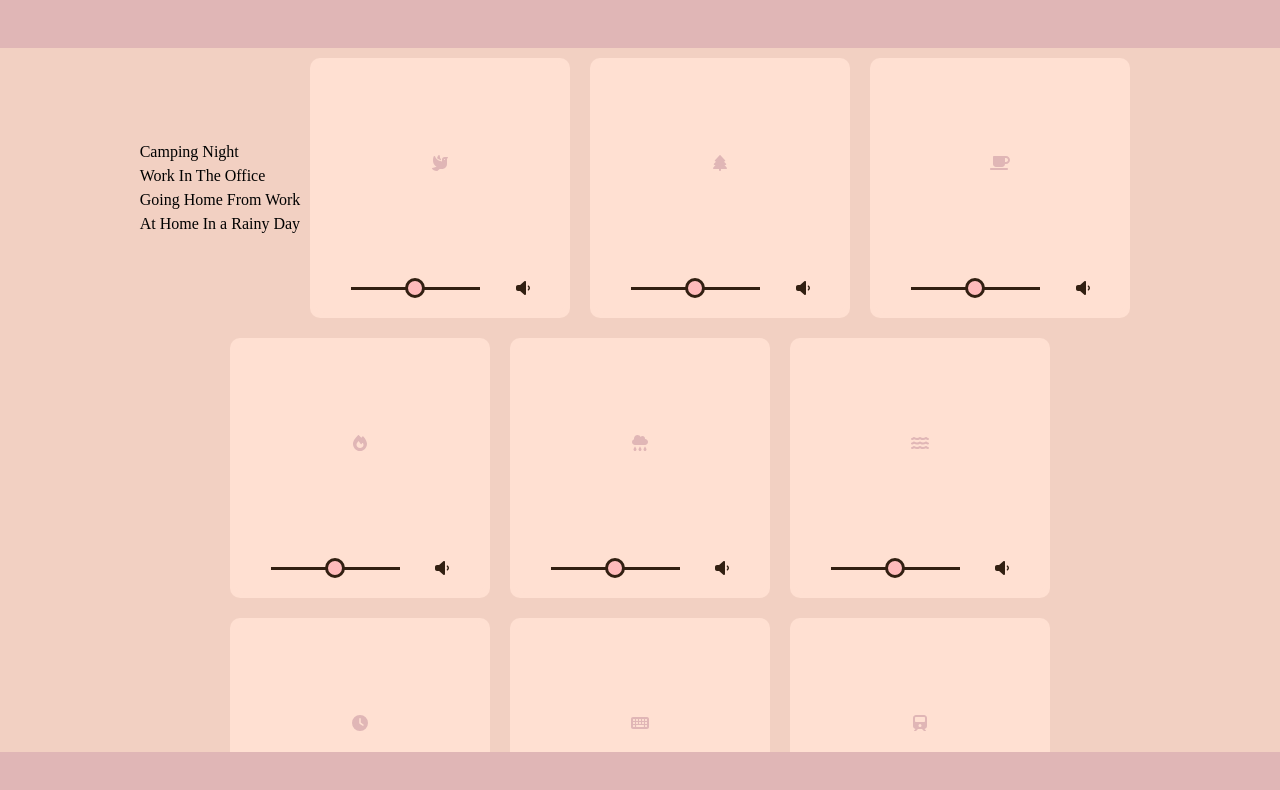
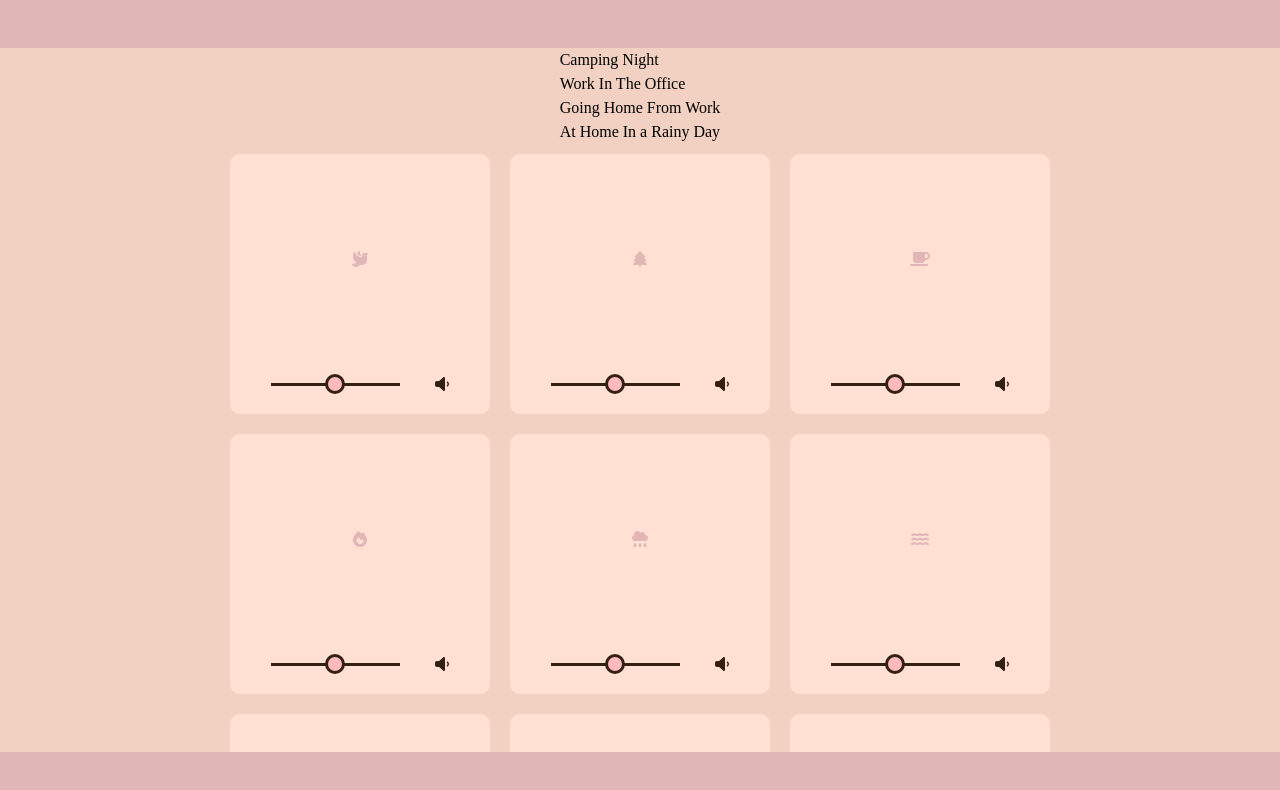
Before and after one commit to OscarGomezL/betterAmbience, a Next.js app: page / in a window 1280 px wide. Shown: the top 790 px of the page. Built offline with nearby package versions, Linux system fonts and the light colour scheme; no server answers; a web font is replaced by a local one.

Commit message:
[ADD] wrapped audioToggler components in a container

```diff
--- a/components/main.jsx
+++ b/components/main.jsx
@@ -7,7 +7,9 @@ export default function Main() {
 	return (
 		<main>
 			<Presets/>
-			{arr.map(num=><AudioToggler key={num} index={num}/>)}
+			<div className="main_audioToggler_container">
+				{arr.map(num=><AudioToggler key={num} index={num}/>)}
+			</div>
 		</main>
 	)
 }
--- a/styles/main.css
+++ b/styles/main.css
@@ -2,10 +2,17 @@ main {
 	height: 88vh;
 	background: var(--pink-2);
 	overflow: scroll;
+	padding: 0 10vw;
 	display: flex;
 	flex-wrap: wrap;
-	padding: 0 10vw;
 	align-items: center;
 	justify-content: center;
 	overflow-x: hidden;
 }
+.main_audioToggler_container {
+	width: 100%;
+	height: fit-content;
+	display: flex;
+	flex-wrap: wrap;
+	justify-content: center;
+}
```
